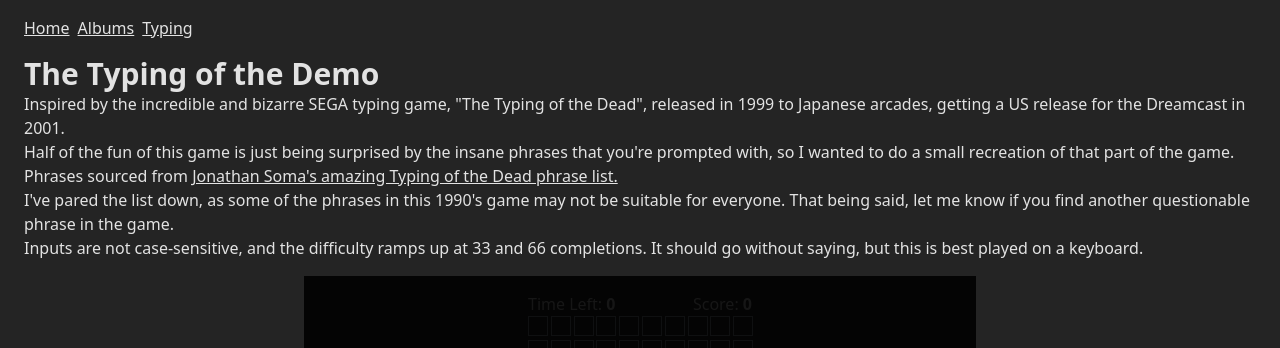
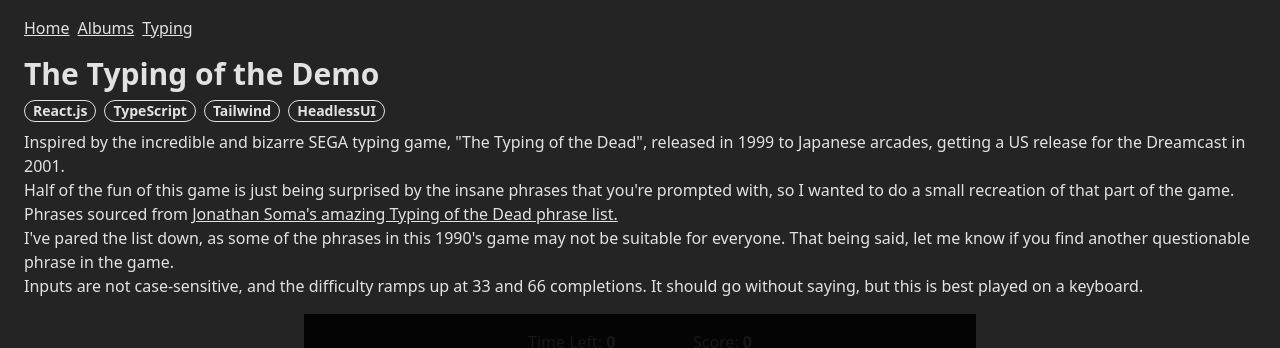
Before and after one commit to tb9-Mason/mturner-demo, a React (Vite) app: page /totd in a window 1280 px wide. Shown: the top 348 px of the page. Built offline with nearby package versions, Linux system fonts and the light colour scheme; no server answers.

Commit message:
Adds technologies to pages

```diff
--- a/src/common/components/Table.tsx
+++ b/src/common/components/Table.tsx
@@ -18,6 +18,7 @@
   ChevronRightIcon,
   ChevronDoubleRightIcon,
 } from '@heroicons/react/16/solid';
+import { Button } from './interactivity';
 
 interface TableProps<T> {
   data: Array<T>;
@@ -105,22 +106,14 @@
   return (
     <div className="flex items-center justify-between gap-2 py-2">
       <div className="flex gap-2">
-        <button
-          className="border rounded p-1 enabled:cursor-pointer disabled:opacity-75"
-          onClick={() => table.firstPage()}
-          disabled={!table.getCanPreviousPage()}
-        >
+        <Button onClick={() => table.firstPage()} disabled={!table.getCanPreviousPage()}>
           <ChevronDoubleLeftIcon className="size-5" />
           <span className="sr-only">First Page</span>
-        </button>
-        <button
-          className="border rounded p-1 enabled:cursor-pointer disabled:opacity-75"
-          onClick={() => table.previousPage()}
-          disabled={!table.getCanPreviousPage()}
-        >
+        </Button>
+        <Button onClick={() => table.previousPage()} disabled={!table.getCanPreviousPage()}>
           <ChevronLeftIcon className="size-5" />
           <span className="sr-only">Previous Page</span>
-        </button>
+        </Button>
       </div>
       <div className="flex gap-2">
         <span className="flex items-center gap-1">
@@ -144,22 +137,14 @@
         </select>
       </div>
       <div className="flex gap-2">
-        <button
-          className="border rounded p-1 enabled:cursor-pointer disabled:opacity-75"
-          onClick={() => table.nextPage()}
-          disabled={!table.getCanNextPage()}
-        >
+        <Button onClick={() => table.nextPage()} disabled={!table.getCanNextPage()}>
           <ChevronRightIcon className="size-5" />
           <span className="sr-only">Next Page</span>
-        </button>
-        <button
-          className="border rounded p-1 enabled:cursor-pointer disabled:opacity-75"
-          onClick={() => table.lastPage()}
-          disabled={!table.getCanNextPage()}
-        >
+        </Button>
+        <Button onClick={() => table.lastPage()} disabled={!table.getCanNextPage()}>
           <ChevronDoubleRightIcon className="size-5" />
           <span className="sr-only">Last Page</span>
-        </button>
+        </Button>
       </div>
     </div>
   );
--- a/src/common/components/interactivity/Button.tsx
+++ b/src/common/components/interactivity/Button.tsx
@@ -4,7 +4,7 @@
   return (
     <HuiButton
       {...rest}
-      className="rounded transition-colors bg-transparent border px-4 py-2 text-white data-active:bg-gray-800 data-hover:bg-gray-800 enabled:cursor-pointer"
+      className="rounded transition-colors bg-transparent border px-4 py-2 text-white data-active:bg-gray-800 data-hover:bg-gray-800 enabled:cursor-pointer disabled:opacity-50"
     >
       {children}
     </HuiButton>
--- /dev/null
+++ b/src/common/components/layout/ChipList.tsx
@@ -0,0 +1,13 @@
+interface ChipListProps {
+  list: string[];
+}
+
+export const ChipList = ({ list }: ChipListProps) => {
+  return (
+    <div className="flex gap-2">
+      {list.map((item) => (
+        <div className="chip">{item}</div>
+      ))}
+    </div>
+  );
+};
--- a/src/common/components/layout/index.ts
+++ b/src/common/components/layout/index.ts
@@ -1,4 +1,5 @@
 export * from './AppLayout';
+export * from './ChipList';
 export * from './Footer';
 export * from './Header';
 export * from './RouteLoadingIndicator';
--- a/src/index.css
+++ b/src/index.css
@@ -91,3 +91,9 @@
     }
   }
 }
+
+@layer components {
+  .chip {
+    @apply rounded-full border px-2 text-sm font-bold;
+  }
+}
--- a/src/routes/music-table/MusicTable.tsx
+++ b/src/routes/music-table/MusicTable.tsx
@@ -4,13 +4,15 @@
 import { createColumnHelper } from '@tanstack/react-table';
 import { AlbumsQuery } from '../../gql/graphql';
 import { dateFormatter } from '../../common/utilities';
-import { Heading, RouteLoadingIndicator, Table } from '../../common/components';
+import { Heading, RouteLoadingIndicator, Table, ChipList } from '../../common/components';
 import { UPDATE_ALBUM_RATING } from './queries/albums.queries';
 import { Rating } from './components';
 
 interface MusicTableProps {
   queryRef: QueryRef<AlbumsQuery>;
 }
+
+const TECHNOLOGIES = ['React.js', 'TypeScript', 'Node/Express', 'GraphQL', 'Tailwind', 'HeadlessUI', 'Tanstack Table'];
 
 const MusicTable = ({ queryRef }: MusicTableProps) => {
   // Read the query ref and set in state
@@ -100,8 +102,11 @@
 
   return (
     <div className="w-full">
-      <Heading tag="h1">Album Ratings Demo</Heading>
-      <div className="mb-4">
+      <Heading tag="h1" className="mb-2">
+        Album Ratings Demo
+      </Heading>
+      <ChipList list={TECHNOLOGIES} />
+      <div className="mb-4 mt-2">
         <p>I've seeded the database with some records by my favorite artists, including a star rating from 1 to 5.</p>
         <p>Do you have an opinion on any of these? Feel free to click a star to add your rating!</p>
         <p>
--- a/src/routes/typing-demo/TypingDemo.tsx
+++ b/src/routes/typing-demo/TypingDemo.tsx
@@ -1,5 +1,5 @@
 import { useCallback, useEffect, useRef, useState } from 'react';
-import { Heading, Input } from '../../common/components';
+import { Heading, Input, ChipList } from '../../common/components';
 import { words, WordsByDifficulty } from './typing-data';
 import { GameState } from './interfaces';
 import { ScoreGrid, StartEndGameOverlay, WordDisplay } from './components';
@@ -12,6 +12,8 @@
   medium: 10,
   hard: 20,
 };
+
+const TECHNOLOGIES = ['React.js', 'TypeScript', 'Tailwind', 'HeadlessUI'];
 
 export const TypingDemo = () => {
   const [completedWords, setCompletedWords] = useState<{
@@ -121,8 +123,11 @@
 
   return (
     <div className="w-full">
-      <Heading tag="h1">The Typing of the Demo</Heading>
-      <div className="mb-4">
+      <Heading tag="h1" className="mb-2">
+        The Typing of the Demo
+      </Heading>
+      <ChipList list={TECHNOLOGIES} />
+      <div className="mt-2 mb-4">
         <p>
           Inspired by the incredible and bizarre SEGA typing game, "The Typing of the Dead", released in 1999 to
           Japanese arcades, getting a US release for the Dreamcast in 2001.
```
